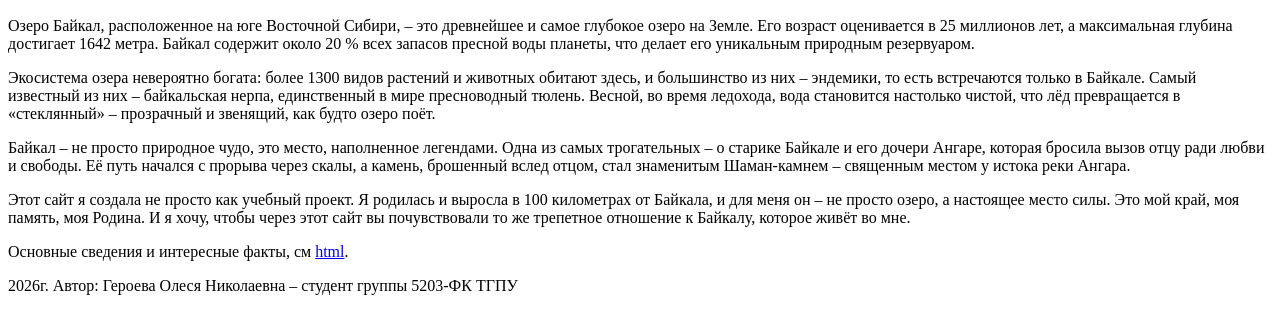
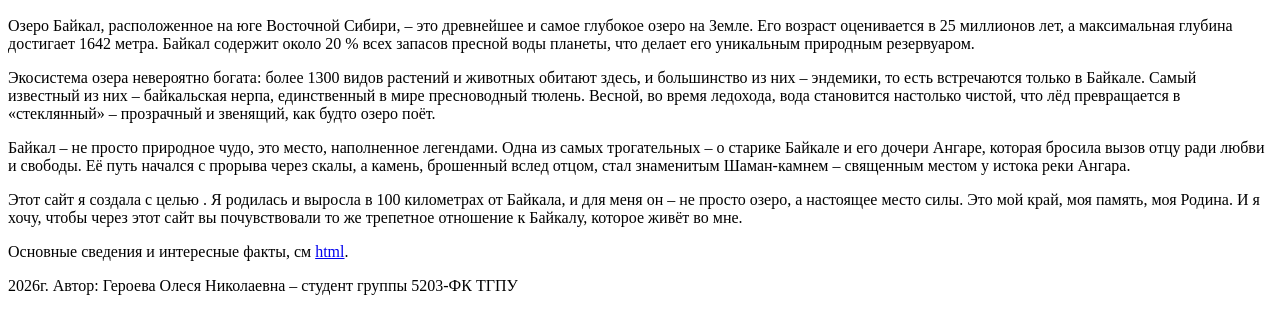
Before and after one commit to Olesya266/Olesya266.github.io, a plain HTML site: page index.html in a window 1280 px wide. Shown: the part 358-692 px from the top of the page. Drawn offline with Linux system fonts and the light colour scheme.

Commit message:
Thu, Jun 18, 2026, 2:33 PM +03:00

```diff
--- a/index.html
+++ b/index.html
@@ -25,7 +25,7 @@
             <p>Озеро Байкал, расположенное на юге Восточной Сибири, – это древнейшее и самое глубокое озеро на Земле. Его возраст оценивается в 25 миллионов лет, а максимальная глубина достигает 1642 метра. Байкал содержит около 20 % всех запасов пресной воды планеты, что делает его уникальным природным резервуаром.</p>
 <p>Экосистема озера невероятно богата: более 1300 видов растений и животных обитают здесь, и большинство из них – эндемики, то есть встречаются только в Байкале. Самый известный из них – байкальская нерпа, единственный в мире пресноводный тюлень. Весной, во время ледохода, вода становится настолько чистой, что лёд превращается в «стеклянный» – прозрачный и звенящий, как будто озеро поёт.</p>
 <p>Байкал – не просто природное чудо, это место, наполненное легендами. Одна из самых трогательных – о старике Байкале и его дочери Ангаре, которая бросила вызов отцу ради любви и свободы. Её путь начался с прорыва через скалы, а камень, брошенный вслед отцом, стал знаменитым Шаман-камнем – священным местом у истока реки Ангара.</p>
-<p>Этот сайт я создала не просто как учебный проект. Я родилась и выросла в 100 километрах от Байкала, и для меня он – не просто озеро, а настоящее место силы. Это мой край, моя память, моя Родина. И я хочу, чтобы через этот сайт вы почувствовали то же трепетное отношение к Байкалу, которое живёт во мне.</p>
+<p>Этот сайт я создала с целью . Я родилась и выросла в 100 километрах от Байкала, и для меня он – не просто озеро, а настоящее место силы. Это мой край, моя память, моя Родина. И я хочу, чтобы через этот сайт вы почувствовали то же трепетное отношение к Байкалу, которое живёт во мне.</p>
 <p>Основные сведения и интересные факты, см <a href=" https://moya-planeta.ru/travel/view/ozero_bajkal">html</a>.
             </p>
         <footer>
```
